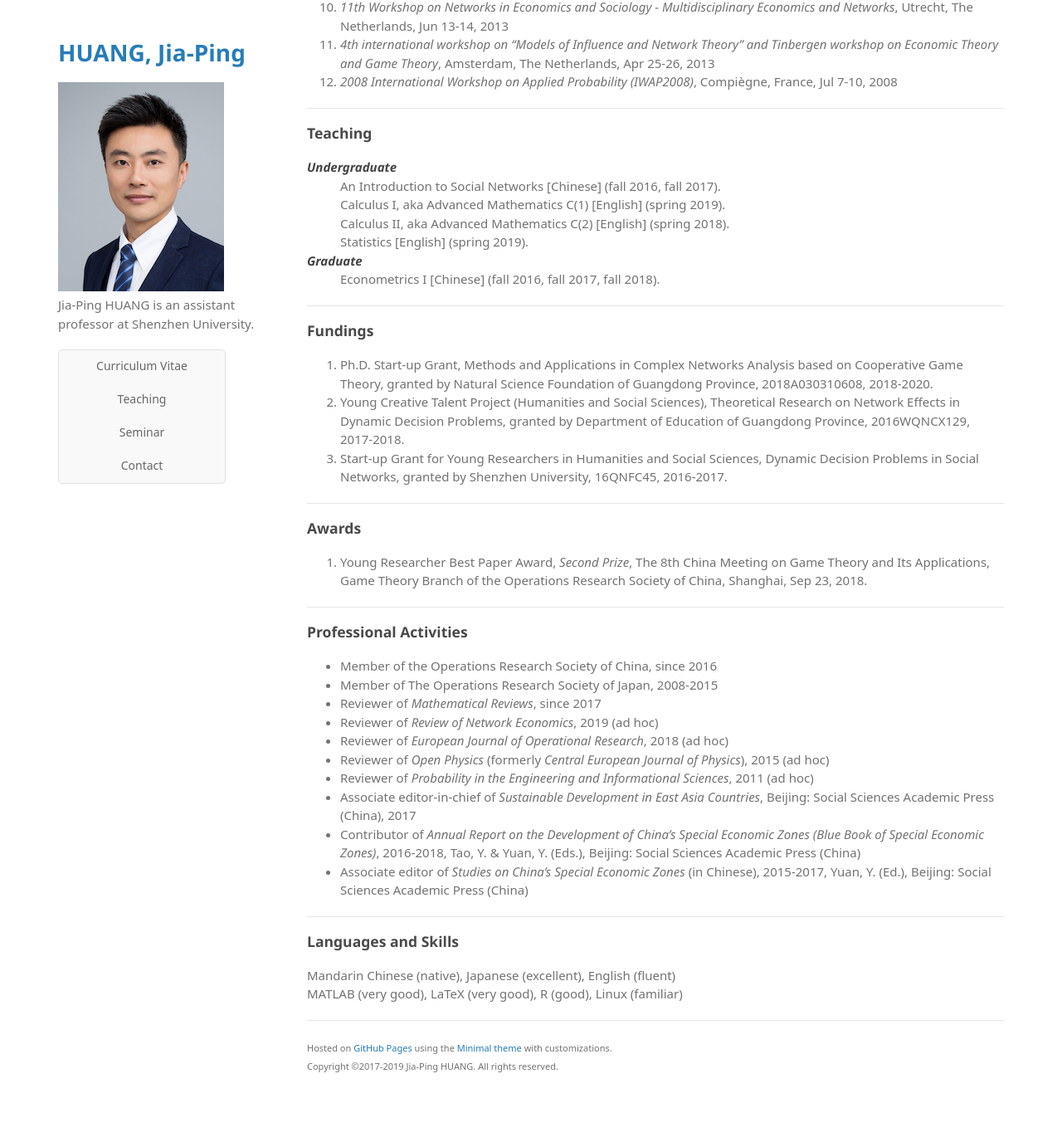
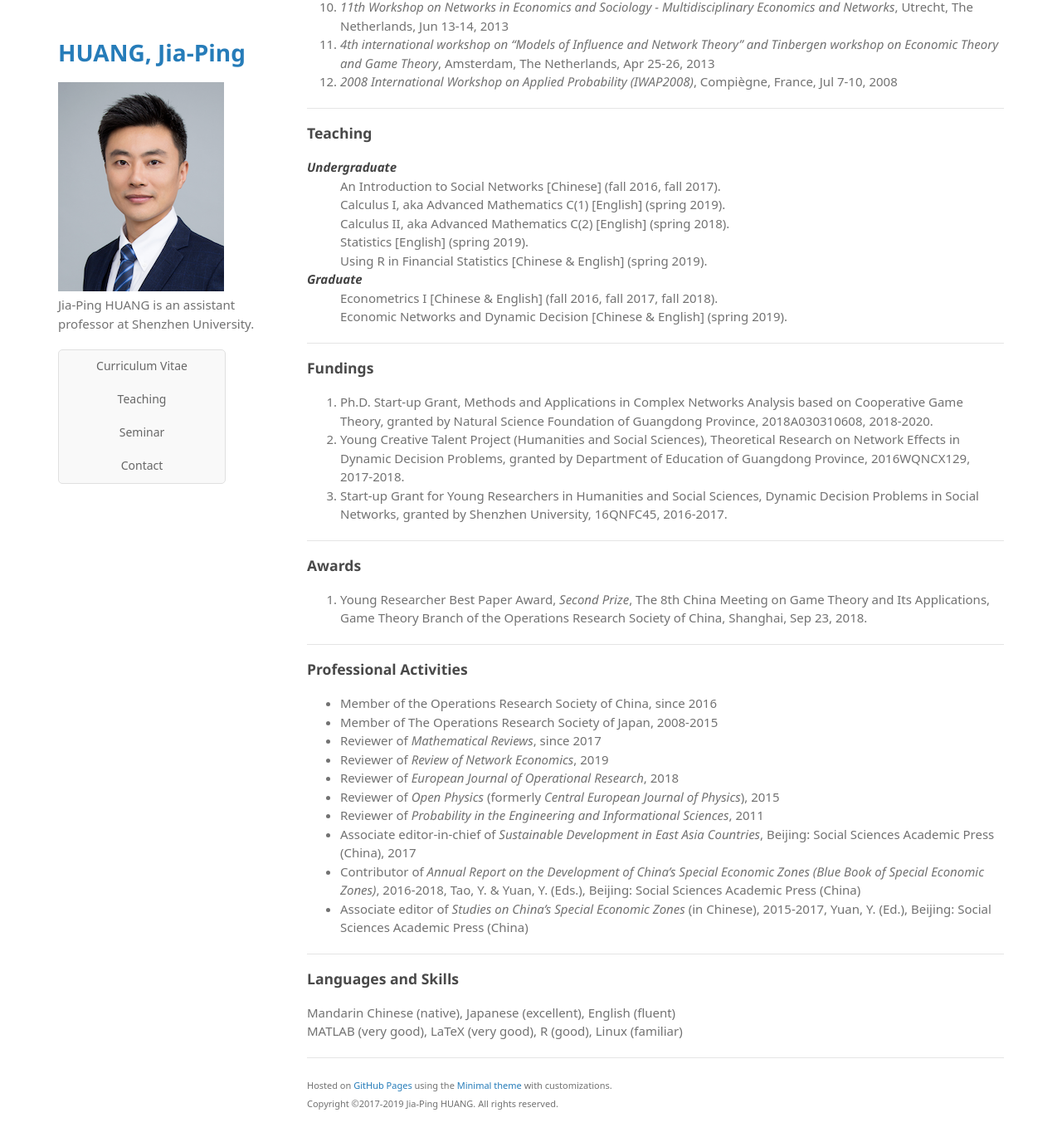
Before and after one commit to huangjp28/huangjp28.github.io, a Jekyll site: the page built from _pages/01_CV.md, in a window 1280 px wide and 1400 px high, scrolled down 1595 px. Shown: the top 1376 px of the window at 83% size. Built offline with Jekyll 4.4.1, drawn with Linux system fonts in a browser that asks for light colours; some web fonts are replaced; a script that is not in the unit is left out; before the commit the page ends 2950 px from its top, so only the background shows below that; some of the changed text lies outside the part shown.

Commit message:
update 20190413

```diff
--- a/_pages/01_CV.md
+++ b/_pages/01_CV.md
@@ -92,12 +92,14 @@ Cooperative Game Theory, Social and Economic Networks, Dynamics in Economics and
   An Introduction to Social Networks [Chinese] (fall 2016, fall 2017). <br>
   Calculus I, aka Advanced Mathematics C(1) [English] (spring 2019). <br>
   Calculus II, aka Advanced Mathematics C(2) [English] (spring 2018). <br>
-  Statistics [English] (spring 2019).
+  Statistics [English] (spring 2019). <br>
+  Using R in Financial Statistics [Chinese & English] (spring 2019).
   </dd>
 
   <dt><i>Graduate</i></dt>
   <dd>
-  Econometrics I [Chinese] (fall 2016, fall 2017, fall 2018).
+  Econometrics I [Chinese & English] (fall 2016, fall 2017, fall 2018). <br>
+  Economic Networks and Dynamic Decision [Chinese & English] (spring 2019).
   </dd>
 </dl>
 
@@ -121,10 +123,10 @@ Cooperative Game Theory, Social and Economic Networks, Dynamics in Economics and
 * Member of the Operations Research Society of China, since 2016
 * Member of The Operations Research Society of Japan, 2008-2015
 * Reviewer of *Mathematical Reviews*, since 2017
-* Reviewer of *Review of Network Economics*, 2019 (ad hoc)
-* Reviewer of *European Journal of Operational Research*, 2018 (ad hoc)
-* Reviewer of *Open Physics* (formerly *Central European Journal of Physics*), 2015 (ad hoc)
-* Reviewer of *Probability in the Engineering and Informational Sciences*, 2011 (ad hoc)
+* Reviewer of *Review of Network Economics*, 2019
+* Reviewer of *European Journal of Operational Research*, 2018
+* Reviewer of *Open Physics* (formerly *Central European Journal of Physics*), 2015
+* Reviewer of *Probability in the Engineering and Informational Sciences*, 2011
 * Associate editor-in-chief of *Sustainable Development in East Asia Countries*, Beijing: Social Sciences Academic Press (China), 2017
 * Contributor of *Annual Report on the Development of China's Special Economic Zones (Blue Book of Special Economic Zones)*, 2016-2018, Tao, Y. & Yuan, Y. (Eds.), Beijing: Social Sciences Academic Press (China)
 * Associate editor of *Studies on China’s Special Economic Zones* (in Chinese), 2015-2017, Yuan, Y. (Ed.), Beijing: Social Sciences Academic Press (China)
```
Also changed, not shown: other parts of _pages/01_CV.md (+2 -2 lines), index.md (+1 -1 lines).
